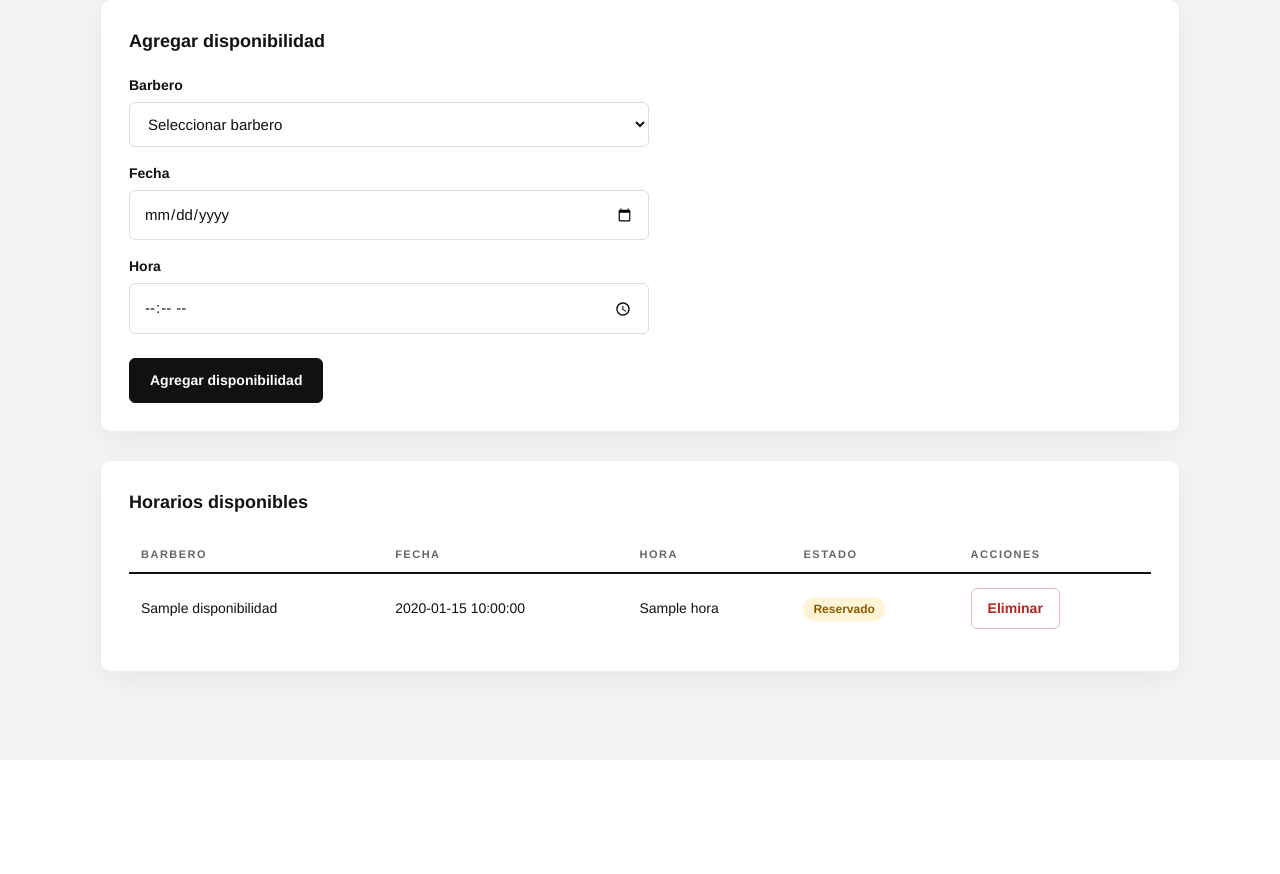
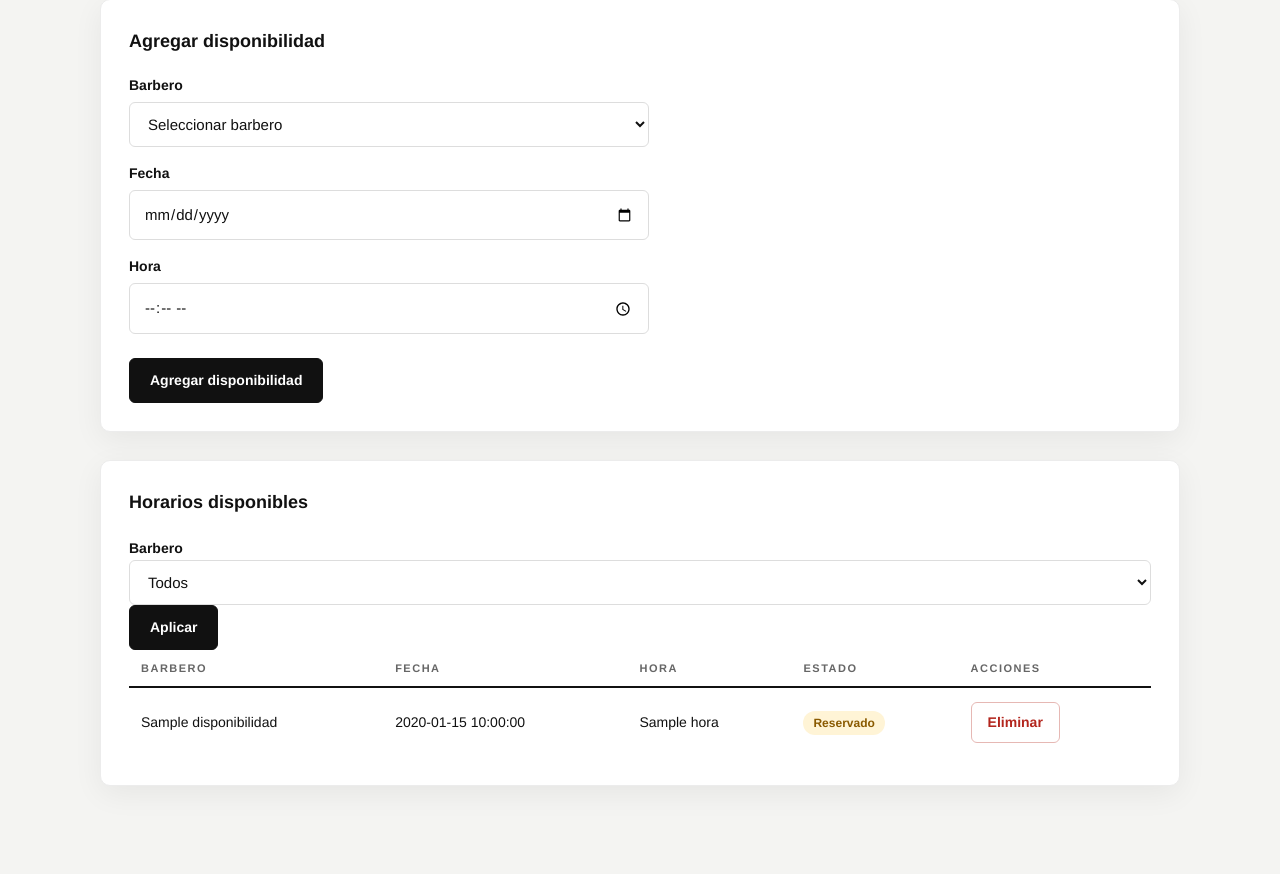
Before and after one commit to mailo56/UkiddBarber, a Flask app: page /disponibilidad in a window 1280 px wide. Shown: the part 218-1092 px from the top of the page. Before the commit the page ends 978 px from the top, so only its background shows below. Run offline with Flask 3, Linux system fonts and the light colour scheme; the visitor is signed in with stand-in values (Sample User, id 1); a database or web service that is not in the repository returns one stand-in record (values such as "Sample title"); some libraries are stand-ins or nearby versions.

Commit message:
Filtrar disponibilidad por barbero

```diff
--- a/app.py
+++ b/app.py
@@ -642,6 +642,7 @@ def eliminar_barbero(id_barbero):
 
 @app.route("/disponibilidad")
 def disponibilidad():
+    filtro = request.args.get("barbero", type=int)
     with conexion_bd() as conexion:
         barberos = listar_barberos(conexion)
 
@@ -649,6 +650,7 @@ def disponibilidad():
             """
             SELECT
                 disponibilidad.id_disponibilidad,
+                disponibilidad.id_barbero,
                 disponibilidad.fecha,
                 disponibilidad.hora,
                 disponibilidad.disponible,
@@ -660,10 +662,14 @@ def disponibilidad():
             """
         ).fetchall()
 
+    if filtro:
+        disponibilidades = [fila for fila in disponibilidades if fila["id_barbero"] == filtro]
+
     return render_template(
         "disponibilidad.html",
         barberos=barberos,
-        disponibilidades=disponibilidades
+        disponibilidades=disponibilidades,
+        filtro=filtro
     )
 
 
--- a/templates/disponibilidad.html
+++ b/templates/disponibilidad.html
@@ -100,6 +100,19 @@
 
             <h3>Horarios disponibles</h3>
 
+            <form method="get" action="{{ url_for('disponibilidad') }}">
+                <label for="consulta">Barbero</label>
+                <select id="consulta" name="barbero"><option value="">Todos</option>
+                    {% for opcion in barberos %}
+                        <option value="{{ opcion.id_barbero }}"{% if filtro == opcion.id_barbero %} selected{% endif %}>{{ opcion.nombre }}</option>
+                    {% endfor %}
+                </select>
+                <button type="submit">Aplicar</button>
+                {% if filtro %}
+                    <a href="{{ url_for('disponibilidad') }}">Restablecer</a>
+                {% endif %}
+            </form>
+
             {% if disponibilidades %}
 
                 <table>
@@ -172,7 +185,7 @@
             {% else %}
 
                 <p>
-                    No hay horarios disponibles registrados.
+                    {% if filtro %}No hay resultados para la selección.{% else %}No hay horarios disponibles registrados.{% endif %}
                 </p>
 
             {% endif %}
```
